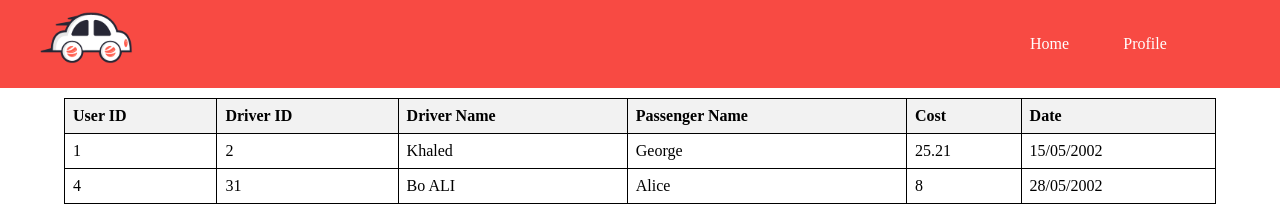
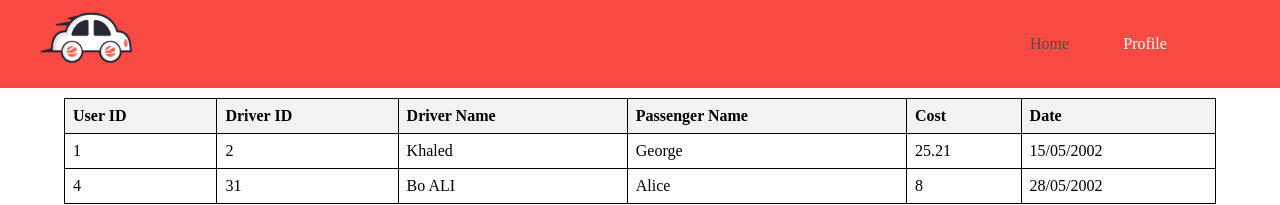
Before and after one commit to MarcDagher/FSW-Taxi-Group-Assignment, a React (Vite) app in the folder taxi-frontend/: page /admin in a window 1280 px wide. In both pictures the pointer is over the element "Home". Shown: the top 205 px of the page. Built offline with nearby package versions, Linux system fonts and the light colour scheme; a web font is replaced by a local one.

Commit message:
[core] Refine header

```diff
--- a/taxi-frontend/src/components/ui/header/index.css
+++ b/taxi-frontend/src/components/ui/header/index.css
@@ -23,3 +23,8 @@ header{
 .links-row >p{
   color: var(--light);
 }
+
+.links-row >p:hover{
+  cursor: pointer;
+  color: var(--dark);
+}
--- a/taxi-frontend/src/helpers/request_helper.js
+++ b/taxi-frontend/src/helpers/request_helper.js
@@ -3,6 +3,9 @@ import axios from 'axios'
 axios.defaults.baseURL = "http//127.0.0.1/api"
 
 export const request = async ({route, method = "GET", body}) =>{
-    const response = await axios.request({url: route, method: method, data: body,})
+    const response = await axios.request({
+      url: route,
+      method: method,
+      data: body,})
     return response
 }
```
